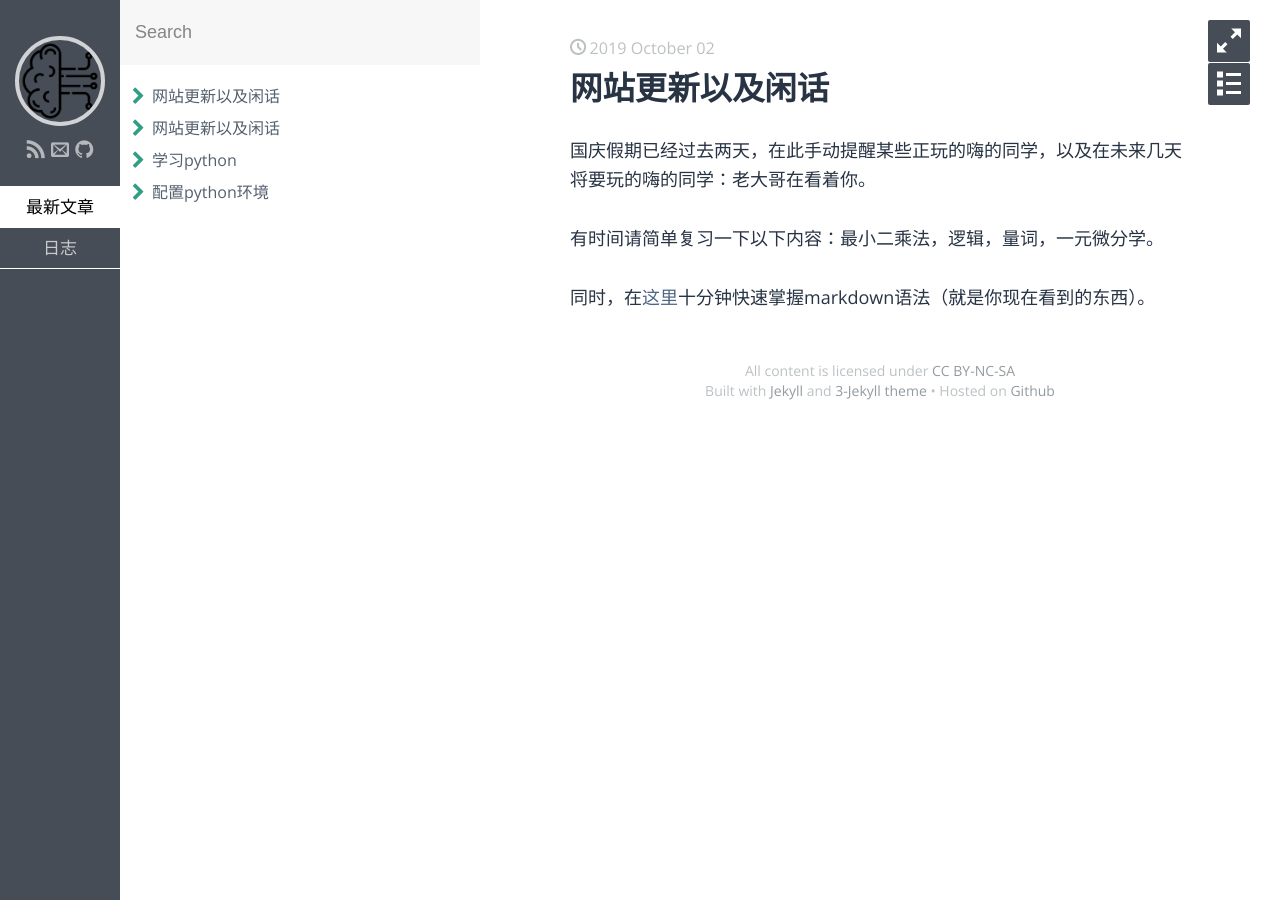
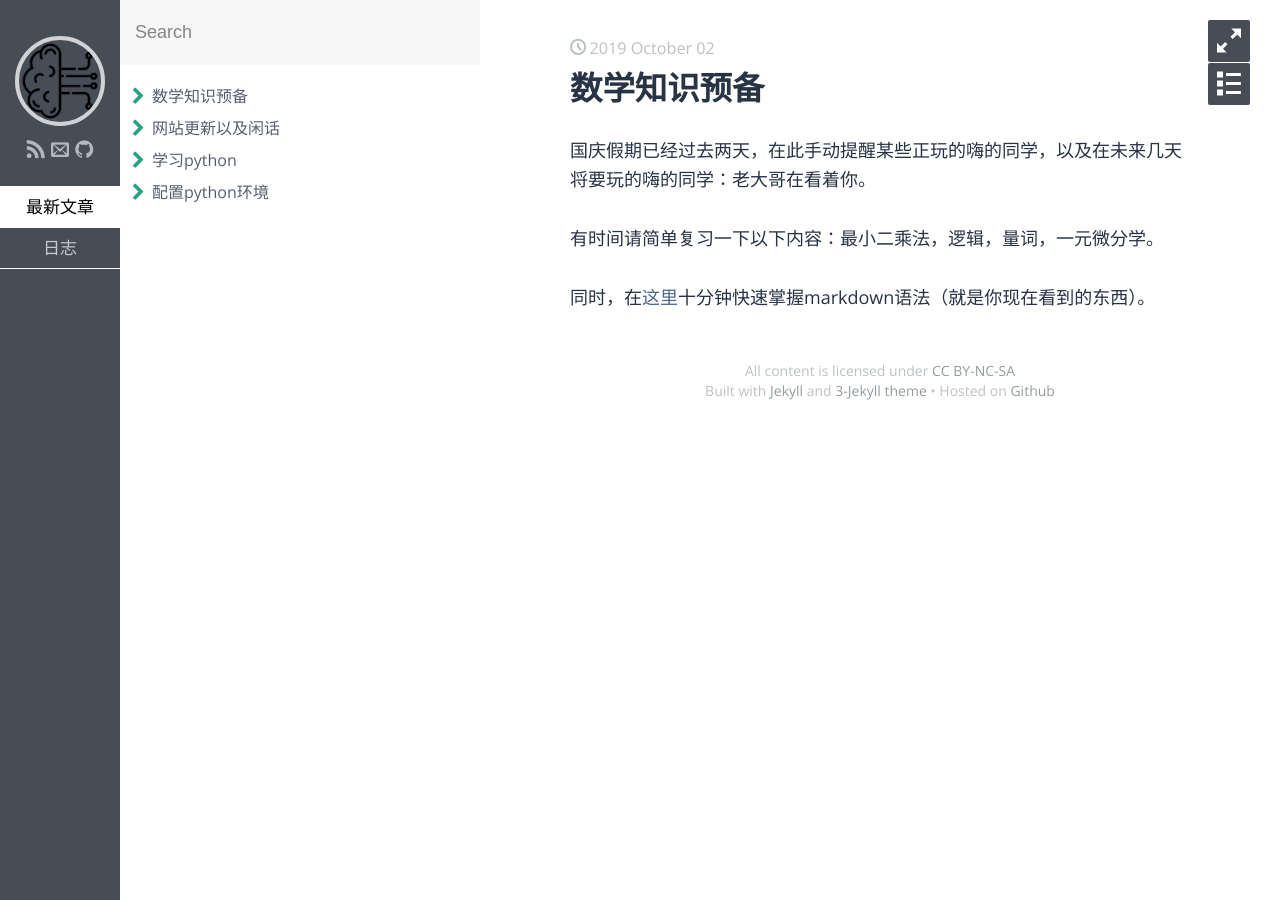
Before and after one commit to hackathon-zubei/hackathon-zubei.github.io, a Jekyll site: the page built from _posts/2019-10-2-数学知识预备.md, in a window 1280 px wide. Built offline with Jekyll 4.4.1, drawn with Linux system fonts in a browser that asks for light colours; some web fonts are replaced.

Commit message:
Update 2019-10-2-数学知识预备.md

```diff
--- a/_posts/2019-10-2-数学知识预备.md
+++ b/_posts/2019-10-2-数学知识预备.md
@@ -1,6 +1,6 @@
 ---
 layout: post
-title: 网站更新以及闲话
+title: 数学知识预备
 category: 日志
 keywords: 日志
 ---
```
